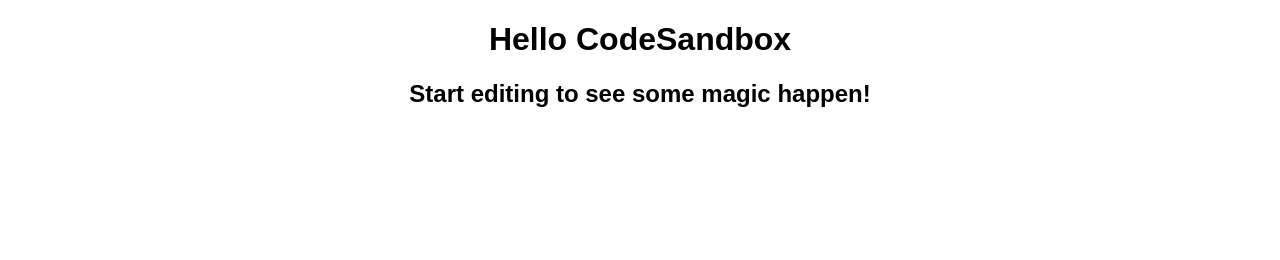
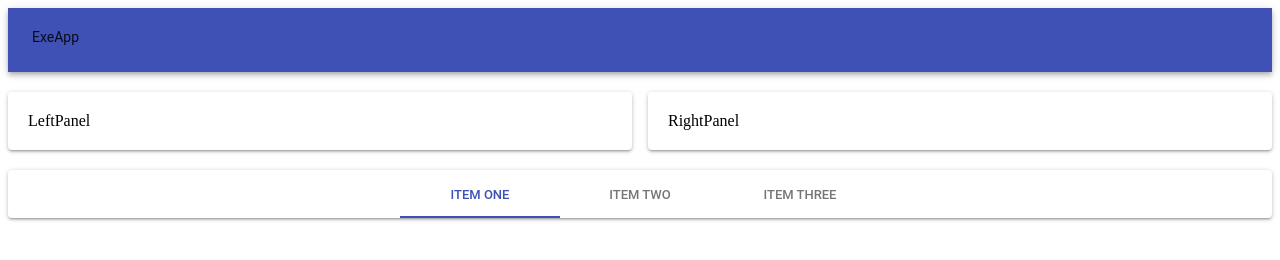
Before and after one commit to 9workingcode/React-Sample, a React app: page / in a window 1280 px wide. Built offline with nearby package versions, Linux system fonts and the light colour scheme.

Commit message:
Basic Foundation For an App

```diff
--- a/package.json
+++ b/package.json
@@ -1,10 +1,11 @@
 {
-  "name": "react-app",
+  "name": "react-material-ui",
   "version": "1.0.0",
   "description": "Sample React App with Materialize UI",
   "keywords": [],
   "main": "src/index.js",
   "dependencies": {
+    "@material-ui/core": "3.7.0",
     "react": "16.5.2",
     "react-dom": "16.5.2",
     "react-scripts": "2.0.3"
--- a/public/index.html
+++ b/public/index.html
@@ -20,7 +20,7 @@
       work correctly both with client-side routing and a non-root public URL.
       Learn how to configure a non-root public URL by running `npm run build`.
     -->
-	<title>React App</title>
+	<title>React with Material UI</title>
 </head>
 
 <body>
--- /dev/null
+++ b/src/Components/App.js
@@ -0,0 +1,15 @@
+import React, { Component, Fragment } from "react";
+import { Header, Footer } from "./Layouts";
+import Exercises from "./Exercises";
+
+export default class extends Component {
+  render() {
+    return (
+      <Fragment>
+        <Header />
+        <Exercises />
+        <Footer />
+      </Fragment>
+    );
+  }
+}
--- /dev/null
+++ b/src/Components/Exercises/LeftPane.js
@@ -0,0 +1,6 @@
+import React, { Component } from "react";
+import Paper from "@material-ui/core/Paper";
+
+export default props => {
+  return <Paper style={props.styles.Paper}>LeftPanel</Paper>;
+};
--- /dev/null
+++ b/src/Components/Exercises/RightPane.js
@@ -0,0 +1,6 @@
+import React, { Component } from "react";
+import Paper from "@material-ui/core/Paper";
+
+export default props => {
+  return <Paper style={props.styles.Paper}>RightPanel</Paper>;
+};
--- /dev/null
+++ b/src/Components/Exercises/index.js
@@ -0,0 +1,19 @@
+import React from "react";
+import Grid from "@material-ui/core/Grid";
+import LeftPane from "./LeftPane";
+import RightPane from "./RightPane";
+
+const styles = {
+  Paper: { padding: 20, marginTop: 20, marginBottom: 20 }
+};
+
+export default props => (
+  <Grid container spacing={16}>
+    <Grid item xs>
+      <LeftPane styles={styles} />
+    </Grid>
+    <Grid item xs>
+      <RightPane styles={styles} />
+    </Grid>
+  </Grid>
+);
--- /dev/null
+++ b/src/Components/Layouts/Footer.js
@@ -0,0 +1,16 @@
+import React, { Component } from "react";
+import Paper from "@material-ui/core/Paper";
+import Tabs from "@material-ui/core/Tabs";
+import Tab from "@material-ui/core/Tab";
+
+export default props => {
+  return (
+    <Paper>
+      <Tabs value={0} indicatorColor="primary" textColor="primary" centered>
+        <Tab label="Item One" />
+        <Tab label="Item Two" />
+        <Tab label="Item Three" />
+      </Tabs>
+    </Paper>
+  );
+};
--- /dev/null
+++ b/src/Components/Layouts/Header.js
@@ -0,0 +1,16 @@
+import React, { Component } from "react";
+import AppBar from "@material-ui/core/AppBar";
+import Toolbar from "@material-ui/core/Toolbar";
+import Typography from "@material-ui/core/Typography";
+
+export default props => {
+  return (
+    <AppBar position="static">
+      <Toolbar>
+        <Typography component="h4" gutterBottom>
+          ExeApp
+        </Typography>
+      </Toolbar>
+    </AppBar>
+  );
+};
--- /dev/null
+++ b/src/Components/Layouts/index.js
@@ -0,0 +1,4 @@
+import Header from "./Header";
+import Footer from "./Footer";
+
+export { Header, Footer };
--- a/src/index.js
+++ b/src/index.js
@@ -1,16 +1,6 @@
 import React from "react";
 import ReactDOM from "react-dom";
-
-import "./styles.css";
-
-function App() {
-  return (
-    <div className="App">
-      <h1>Hello CodeSandbox</h1>
-      <h2>Start editing to see some magic happen!</h2>
-    </div>
-  );
-}
+import App from "./Components/App";
 
 const rootElement = document.getElementById("root");
 ReactDOM.render(<App />, rootElement);
--- a/src/styles.css
+++ /dev/null
@@ -1,4 +0,0 @@
-.App {
-  font-family: sans-serif;
-  text-align: center;
-}
```
